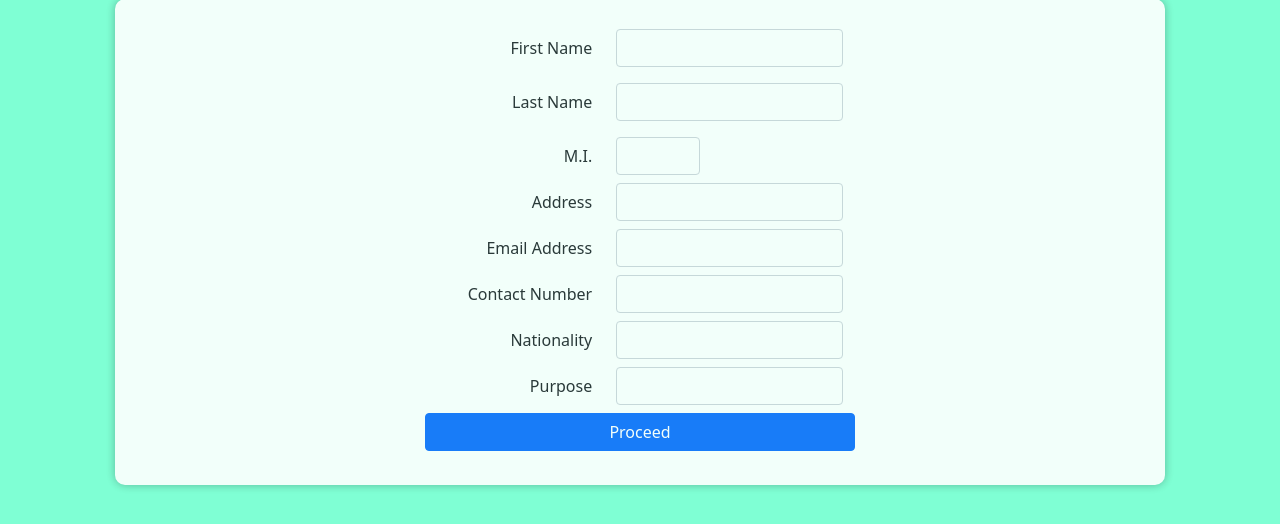
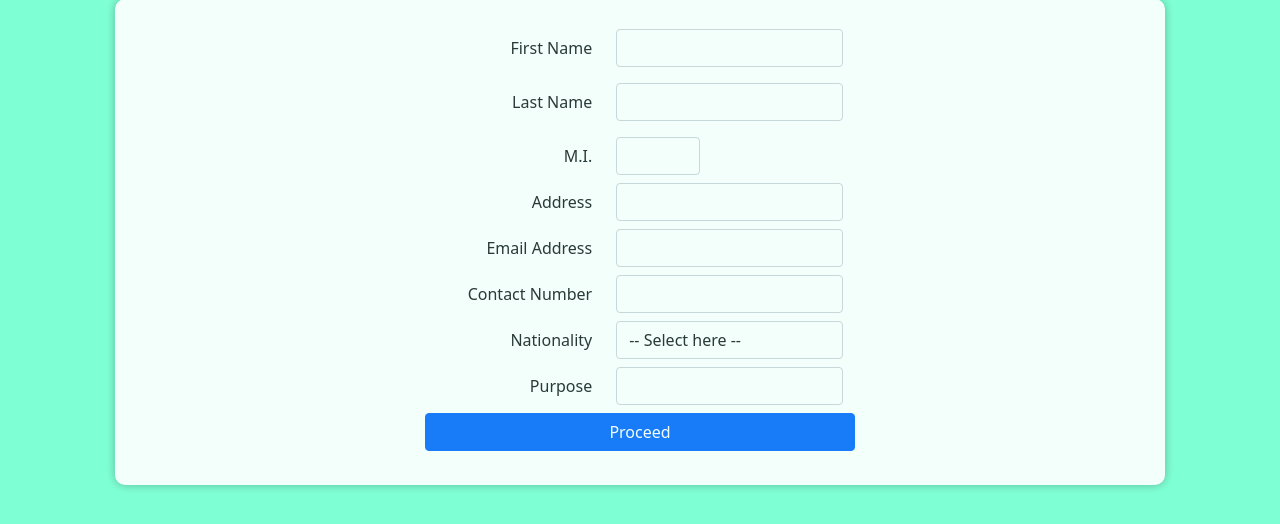
Before and after one commit to vjbuenaflor02-student/BRMSBS_capstoneproject, an ASP.NET Core app: page /Functions/BookingA in a window 1280 px wide. Shown: the part 179-703 px from the top of the page. Run offline with ASP.NET Core 8, Linux system fonts and the light colour scheme.

Commit message:
Code Changes Booking 212p 9-17

```diff
--- a/Views/Functions/BookingA.cshtml
+++ b/Views/Functions/BookingA.cshtml
@@ -56,7 +56,11 @@
             <div class="form-group row mb-2">
                 <label for="Nationality" class="col-sm-5 col-form-label">Nationality</label>
                 <div class="col-sm-7">
-                    <input type="text" class="form-control" id="Nationality" name="Nationality" required />
+                    <select class="form-control" id="Nationality" name="Nationality" required>
+                        <option value="">-- Select here --</option>
+                        <option value="Filipino">Filipino</option>
+                        <option value="Others">Others</option>
+                    </select>
                 </div>
             </div>
             <div class="form-group row mb-2">
@@ -106,13 +110,23 @@
                 <div class="form-group row mb-2">
                     <label for="RoomType" class="col-sm-5 col-form-label">Room Type</label>
                     <div class="col-sm-7">
-                        <input type="text" class="form-control" id="RoomType" name="RoomType" required />
+                        <select class="form-control" id="RoomType" name="Room Type" required>
+                            <option value="">-- Select here --</option>
+                            <option value="Standard">Standard</option>
+                            <option value="King">King</option>
+                            <option value="Premium">Premium</option>
+                        </select>
                     </div>
                 </div>
                 <div class="form-group row mb-2">
                     <label for="RoomRates" class="col-sm-5 col-form-label">Room Rates</label>
                     <div class="col-sm-7">
-                        <input type="number" class="form-control" id="RoomRates" name="RoomRates" required />
+                        <select class="form-control" id="RoomRates" name="Room Rates" required>
+                            <option value="">-- Select here --</option>
+                            <option value="499">499</option>
+                            <option value="699">699</option>
+                            <option value="999">999</option>
+                        </select>
                     </div>
                 </div>
                 <div class="form-group row mb-2">
--- a/appsettings.json
+++ b/appsettings.json
@@ -7,6 +7,6 @@
   },
   "AllowedHosts": "*",
   "ConnectionStrings": {
-    "DefaultConnectionString": "Data Source=LAPTOP-5BKMP7OB;Initial Catalog=brbsbs_data;Integrated Security=True;Trust Server Certificate=True"
+    "DefaultConnectionString": "Data Source=LAPTOP-5BKMP7OB;Initial Catalog=brbsbs_data;Integrated Security=True;Encrypt=False;Trust Server Certificate=True"
   }
 }
```
